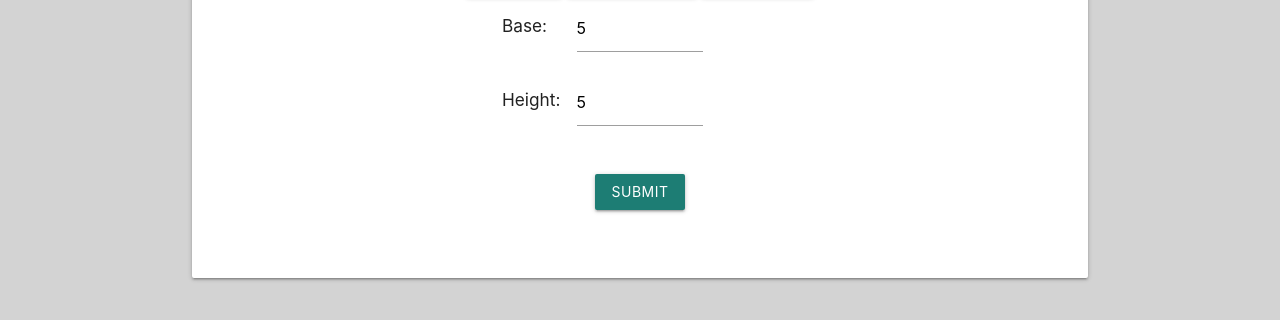
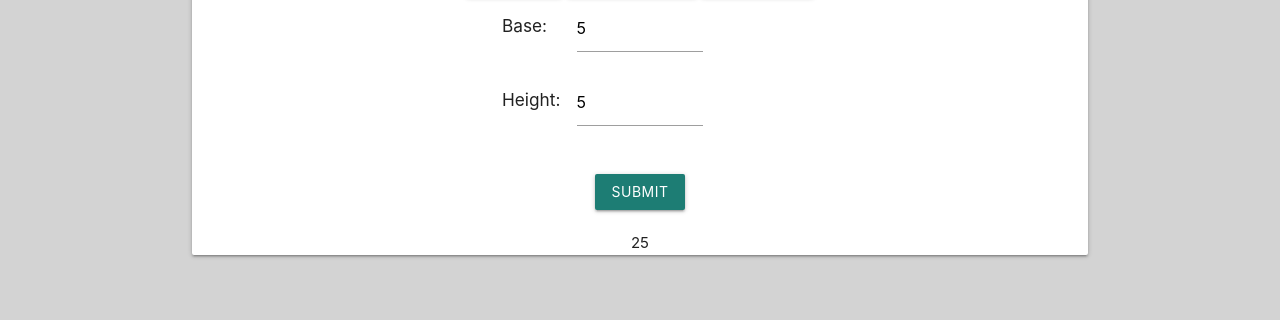
Before and after one commit to Tunafiesh/Area-Calculator, a plain HTML site: page index.html in a window 1280 px wide. Both pictures are taken after typing "5", "5" into the empty fields and a click on the button "SUBMIT". Shown: the part 198-518 px from the top of the page. Drawn offline with Linux system fonts and the light colour scheme.

Commit message:
Update :wq

```diff
--- a/js/main.js
+++ b/js/main.js
@@ -50,13 +50,23 @@ function clearBtn(){
 };
 
 // Calculate Area
-function calculating(e) {
-    let base = document.getElementById('base').value
-
+function calculating(event) {
+    let base = document.getElementById('base').value;
+    let height = document.getElementById('height').value;
     console.log(base);
+    console.log(height);
+    console.log()
     if(square.classList.contains = 'active-link') {
+        let answer = base * height;
+        calculation.innerText = answer;
+    } else if(triangle.classList.contains = 'active-link') {
+        base = base/2;
+        let answer = base * height;
+        calculation.innerText = answer;
+    } else{
 
     }
 
-    e.preventDefault();
+    clearBtn();
+    event.preventDefault();
 }
```
Also changed, not shown: index.html (+1 -1 lines).
